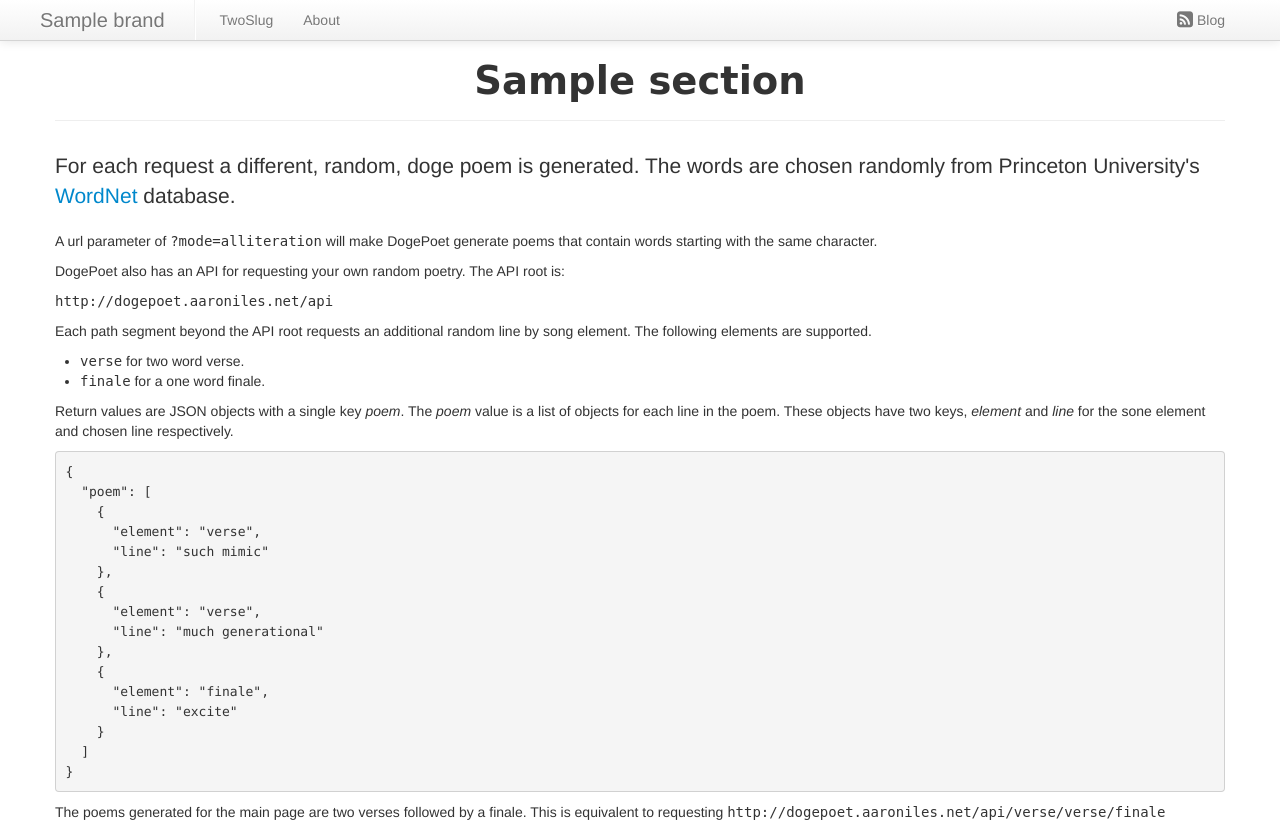
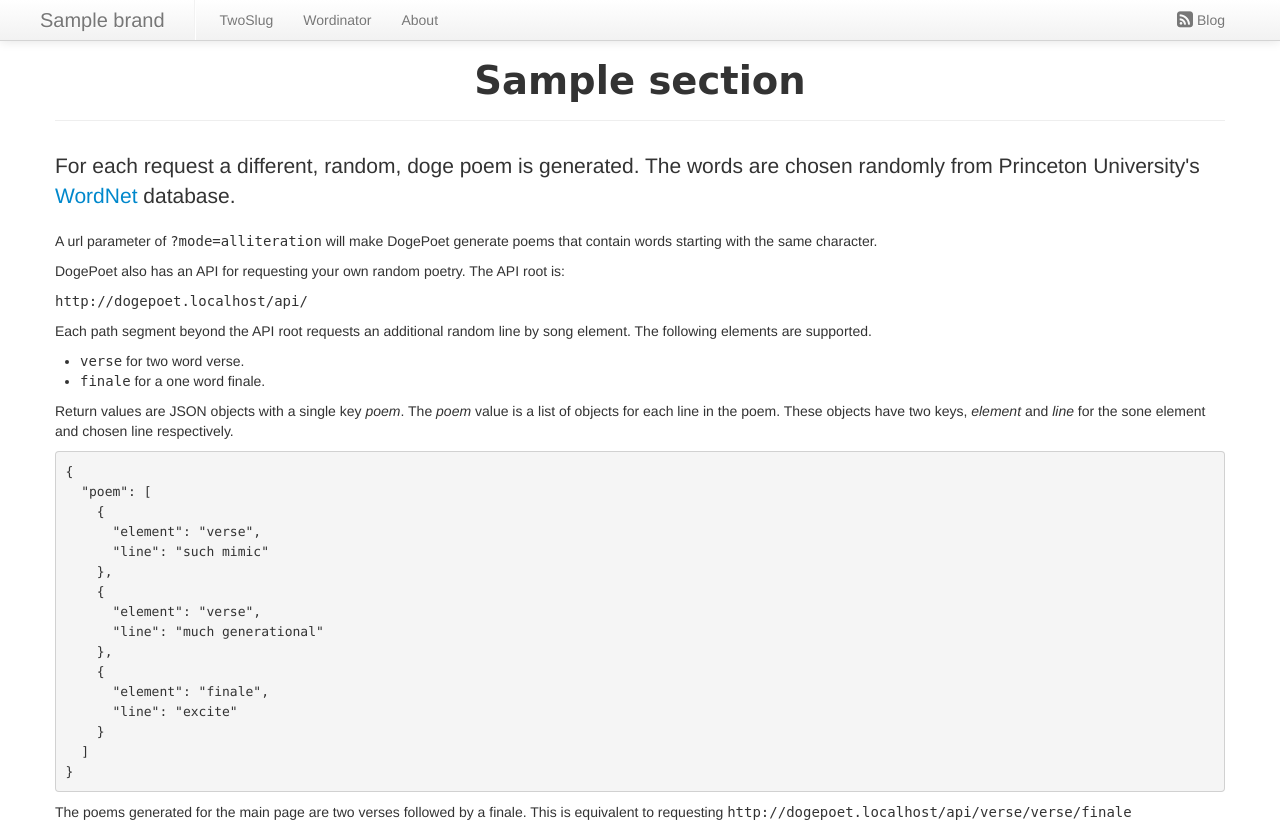
Before and after one commit to aliles-heroku/twoslug, a Flask app: template twoslug/templates/dogepoet.html in a window 1280 px wide. Run offline with Flask 2, Linux system fonts and the light colour scheme; the template is opened without the code that fills it: most values are stand-ins (such as "Sample title", 1, 10 or a date in 2020); parts of the project's set-up code (start-up, migrations or seed data) failed here and were passed over.

Commit message:
Add Wordinator to navigation bars
Link to Wordinator subdomain for twoslug and dogepoet subdomains via
their navigation bars.

```diff
--- a/twoslug/templates/dogepoet.html
+++ b/twoslug/templates/dogepoet.html
@@ -15,7 +15,8 @@
 {% endblock %}
 
 {% block navlinks %}
-<li><a href="http://twoslug.aaroniles.net">TwoSlug</a></li>
+<li><a href="{{ url_for('twoslug_index', _external=True) }}">TwoSlug</a></li>
+<li><a href="{{ url_for('wordinator_index', _external=True) }}">Wordinator</a></li>
 <li><a href="#about" data-toggle="modal">About</a></li>
 {% endblock %}
 
@@ -44,7 +45,7 @@
             <p>DogePoet also has an API for requesting your own random poetry.
             The API root is:</p>
 
-            <p><tt>http://dogepoet.aaroniles.net/api</tt></p>
+            <p><tt>{{ url_for('doge_api', path='', _external=True)[:-1] }}</tt></p>
 
             <p>Each path segment beyond the API root requests an additional
             random line by song element. The following elements are supported.
@@ -56,7 +57,7 @@
             </ul>
 
             <p>Return values are JSON objects with a single key
-            <i>poem</i>.  The <i>poem</i> value is a list of objects
+            <i>poem</i>. The <i>poem</i> value is a list of objects
             for each line in the poem. These objects have two keys,
             <i>element</i> and <i>line</i> for the sone element and chosen
             line respectively.</p>
@@ -80,7 +81,7 @@
 
             <p>The poems generated for the main page are two verses followed
             by a finale. This is equivalent to requesting
-            <tt>http://dogepoet.aaroniles.net/api/verse/verse/finale</tt></p>
+            <tt>{{ url_for('doge_api', path='verse/verse/finale', _external=True)[:-1] }}</tt></p>
         </div>
     </div>
 </div>
```
Also changed, not shown: twoslug/templates/twoslug.html (+5 -4 lines).
